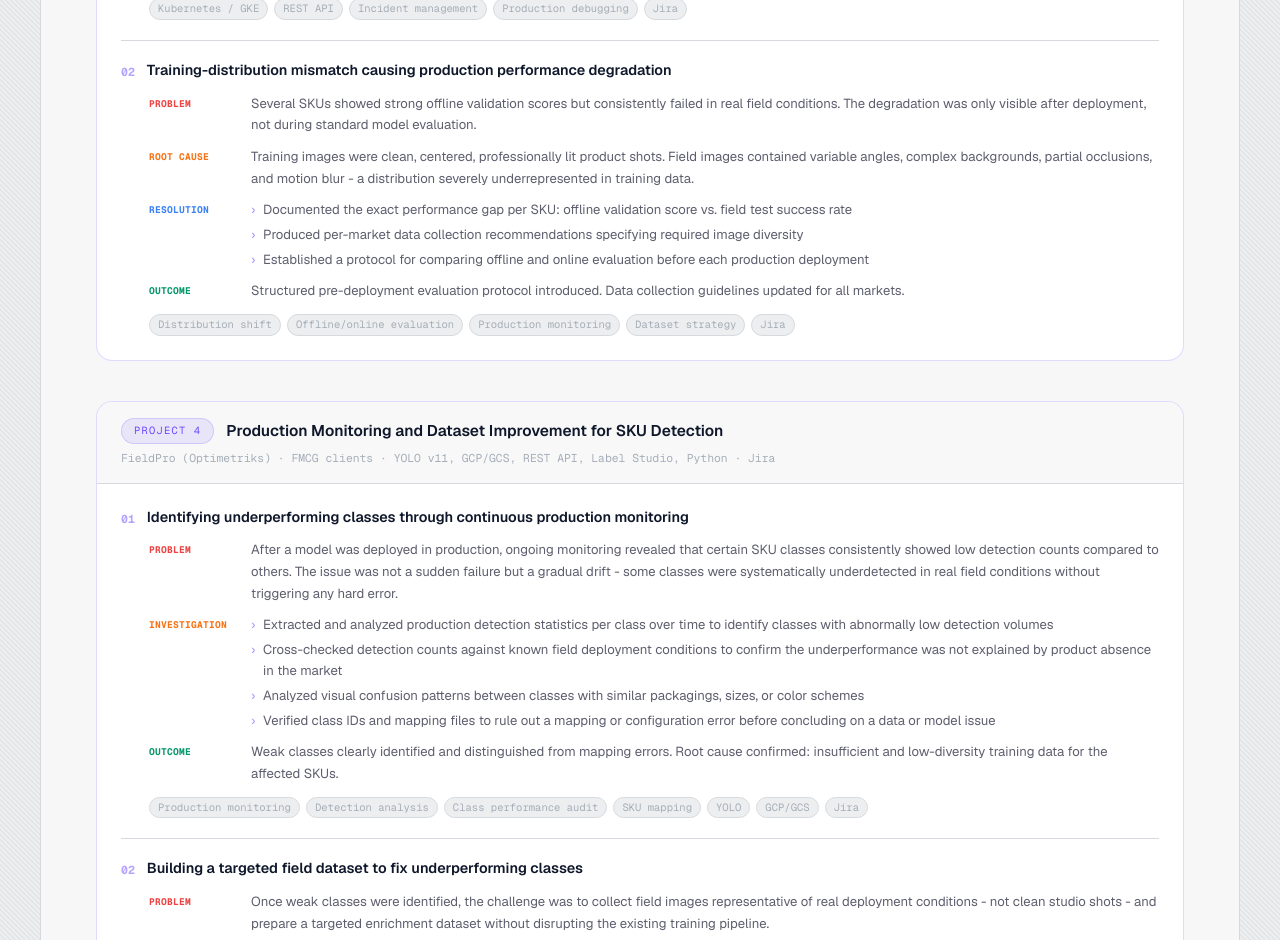
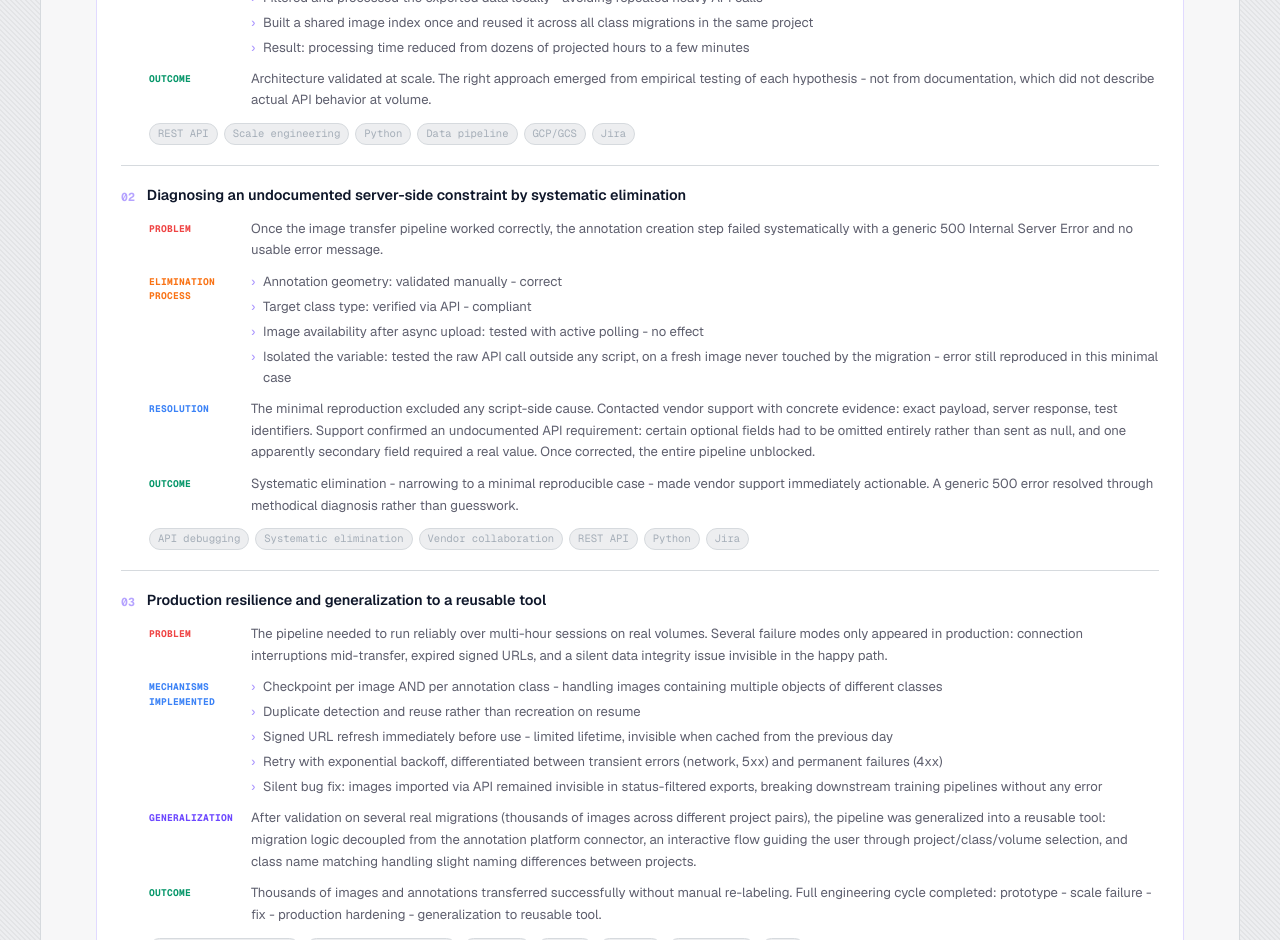
Before and after one commit to PRISCILLE7/priscille-portfolio, a Next.js app: page / in a window 1280 px wide. Shown: the part 11060-12000 px from the top of the page. Built offline with nearby package versions, Linux system fonts and the light colour scheme.

Commit message:
Add Project 3: large-scale cross-project annotation transfer (3 challenges)

```diff
--- a/components/ProblemSolving.tsx
+++ b/components/ProblemSolving.tsx
@@ -417,6 +417,128 @@ const projects: Project[] = [
   },
   {
     projectNum: "Project 3",
+    title: "Large-Scale Cross-Project Annotation Transfer",
+    context: "FieldPro (Optimetriks) · Annotation platform REST API · Python, GCP/GCS · 65,000+ images · 1M+ annotations",
+    challenges: [
+      {
+        num: "01",
+        title: "Scaling annotation transfer: two failed API approaches before the right architecture",
+        blocks: [
+          {
+            label: "PROBLEM",
+            labelColor: "text-red-500",
+            content:
+              "Multiple annotation projects shared a recurring need: a SKU already richly annotated in one project was absent or underrepresented in another. The default option - re-labeling from scratch - was costly for data that already existed. The annotation platform offered no native cross-project transfer, so everything had to go through its REST API. One source project alone had 65,000+ images and over one million annotations.",
+          },
+          {
+            label: "APPROACH 1 - INVALIDATED",
+            labelColor: "text-orange-500",
+            content:
+              "Image-by-image iteration: query each image, read its annotations, recreate them in the target project. Worked on small volumes but projected to dozens of hours for a single project at scale, with frequent connection drops on long-running sessions. Not viable.",
+          },
+          {
+            label: "APPROACH 2 - INVALIDATED",
+            labelColor: "text-orange-500",
+            content:
+              "Project-level API query with a class filter, expecting only the relevant annotations to be returned. Discovered empirically that the API silently ignored the class filter and returned the entire million-annotation dataset on every call. A plausible hypothesis on paper, invalidated by real testing.",
+          },
+          {
+            label: "SOLUTION",
+            labelColor: "text-blue-500",
+            isList: true,
+            content: [
+              "Triggered a full server-side export of the source project (single async operation) rather than querying annotations one by one",
+              "Filtered and processed the exported data locally - avoiding repeated heavy API calls",
+              "Built a shared image index once and reused it across all class migrations in the same project",
+              "Result: processing time reduced from dozens of projected hours to a few minutes",
+            ].join("|||"),
+          },
+          {
+            label: "OUTCOME",
+            labelColor: "text-green",
+            content:
+              "Architecture validated at scale. The right approach emerged from empirical testing of each hypothesis - not from documentation, which did not describe actual API behavior at volume.",
+          },
+        ],
+        tags: ["REST API", "Scale engineering", "Python", "Data pipeline", "GCP/GCS", "Jira"],
+      },
+      {
+        num: "02",
+        title: "Diagnosing an undocumented server-side constraint by systematic elimination",
+        blocks: [
+          {
+            label: "PROBLEM",
+            labelColor: "text-red-500",
+            content:
+              "Once the image transfer pipeline worked correctly, the annotation creation step failed systematically with a generic 500 Internal Server Error and no usable error message.",
+          },
+          {
+            label: "ELIMINATION PROCESS",
+            labelColor: "text-orange-500",
+            isList: true,
+            content: [
+              "Annotation geometry: validated manually - correct",
+              "Target class type: verified via API - compliant",
+              "Image availability after async upload: tested with active polling - no effect",
+              "Isolated the variable: tested the raw API call outside any script, on a fresh image never touched by the migration - error still reproduced in this minimal case",
+            ].join("|||"),
+          },
+          {
+            label: "RESOLUTION",
+            labelColor: "text-blue-500",
+            content:
+              "The minimal reproduction excluded any script-side cause. Contacted vendor support with concrete evidence: exact payload, server response, test identifiers. Support confirmed an undocumented API requirement: certain optional fields had to be omitted entirely rather than sent as null, and one apparently secondary field required a real value. Once corrected, the entire pipeline unblocked.",
+          },
+          {
+            label: "OUTCOME",
+            labelColor: "text-green",
+            content:
+              "Systematic elimination - narrowing to a minimal reproducible case - made vendor support immediately actionable. A generic 500 error resolved through methodical diagnosis rather than guesswork.",
+          },
+        ],
+        tags: ["API debugging", "Systematic elimination", "Vendor collaboration", "REST API", "Python", "Jira"],
+      },
+      {
+        num: "03",
+        title: "Production resilience and generalization to a reusable tool",
+        blocks: [
+          {
+            label: "PROBLEM",
+            labelColor: "text-red-500",
+            content:
+              "The pipeline needed to run reliably over multi-hour sessions on real volumes. Several failure modes only appeared in production: connection interruptions mid-transfer, expired signed URLs, and a silent data integrity issue invisible in the happy path.",
+          },
+          {
+            label: "MECHANISMS IMPLEMENTED",
+            labelColor: "text-blue-500",
+            isList: true,
+            content: [
+              "Checkpoint per image AND per annotation class - handling images containing multiple objects of different classes",
+              "Duplicate detection and reuse rather than recreation on resume",
+              "Signed URL refresh immediately before use - limited lifetime, invisible when cached from the previous day",
+              "Retry with exponential backoff, differentiated between transient errors (network, 5xx) and permanent failures (4xx)",
+              "Silent bug fix: images imported via API remained invisible in status-filtered exports, breaking downstream training pipelines without any error",
+            ].join("|||"),
+          },
+          {
+            label: "GENERALIZATION",
+            labelColor: "text-purple",
+            content:
+              "After validation on several real migrations (thousands of images across different project pairs), the pipeline was generalized into a reusable tool: migration logic decoupled from the annotation platform connector, an interactive flow guiding the user through project/class/volume selection, and class name matching handling slight naming differences between projects.",
+          },
+          {
+            label: "OUTCOME",
+            labelColor: "text-green",
+            content:
+              "Thousands of images and annotations transferred successfully without manual re-labeling. Full engineering cycle completed: prototype - scale failure - fix - production hardening - generalization to reusable tool.",
+          },
+        ],
+        tags: ["Production resilience", "Checkpoint / recovery", "REST API", "Python", "GCP/GCS", "Tool design", "Jira"],
+      },
+    ],
+  },
+  {
+    projectNum: "Project 4",
     title: "Production ML System Monitoring & Incident Investigation",
     context: "FieldPro (Optimetriks) · GCP / GKE / Kubernetes · REST API, Python · 5 simultaneous country deployments",
     challenges: [
@@ -489,7 +611,7 @@ const projects: Project[] = [
     ],
   },
   {
-    projectNum: "Project 4",
+    projectNum: "Project 5",
     title: "Production Monitoring and Dataset Improvement for SKU Detection",
     context: "FieldPro (Optimetriks) · FMCG clients · YOLO v11, GCP/GCS, REST API, Label Studio, Python · Jira",
     challenges: [
@@ -642,7 +764,7 @@ const projects: Project[] = [
     ],
   },
   {
-    projectNum: "Project 5",
+    projectNum: "Project 6",
     title: "Self-Supervised Fault Diagnosis in Electric Machines (R&D)",
     context: "LGI2A Laboratory · University of Artois & EDF · France · Paper accepted at IEA/AIE 2026",
     challenges: [
```
